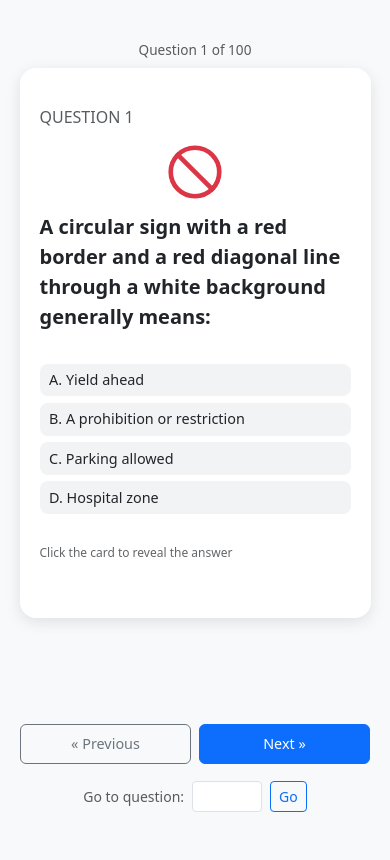
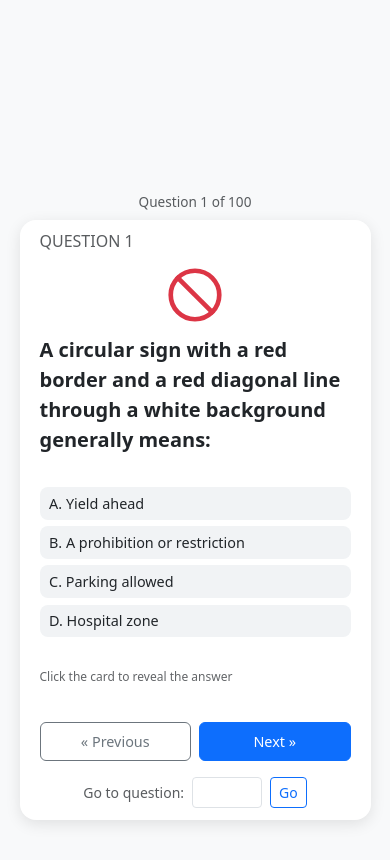
Before and after one commit to jktiempo269-com/reviewer, a website: page index.html in a window 390 px wide. Drawn offline with nearby package versions, Linux system fonts and the light colour scheme.

Commit message:
Added new Features

```diff
--- a/index.html
+++ b/index.html
@@ -91,6 +91,10 @@
     opacity: 0.7;
   }
 
+  .nav-controls {
+    margin-top: 1.25rem;
+  }
+
   /* --- Mobile responsiveness --- */
   @media (max-width: 576px) {
     body {
@@ -105,30 +109,19 @@
 
     .scene {
       width: 100%;
-      min-height: 380px;
+      min-height: 480px;
     }
 
     .flashcard {
-     min-height: auto;
+      min-height: 480px;
     }
 
     .card-face {
-      height: 550px;
+      height: 600px;
       padding: 1.25rem;
     }
     .card-back{
-        height: 550px;
-    }
-
-    .d-flex.gap-3.mt-4{
-       position: absolute;
-       bottom: 5rem;
-       padding-left: 20px;
-       padding-right: 20px;
-    }
-    .d-flex.gap-2.mt-3{
-        position: absolute;
-        bottom: 2rem;
+      height: 600px;
     }
 
     .sign-icon-wrap svg {
@@ -162,19 +155,19 @@
       font-size: 0.75rem;
     }
 
-    .d-flex.gap-3.mt-4 {
+    .nav-controls .d-flex.gap-3 {
       width: 100%;
       gap: 0.5rem !important;
     }
 
-    .d-flex.gap-3.mt-4 .btn {
+    .nav-controls .d-flex.gap-3 .btn {
       flex: 1 1 0;
       font-size: 0.9rem;
       padding: 0.5rem 0.5rem;
       white-space: nowrap;
     }
 
-    .d-flex.gap-2.mt-3 {
+    .nav-controls .d-flex.gap-2 {
       width: 100%;
       justify-content: center;
       flex-wrap: wrap;
@@ -187,7 +180,7 @@
 
   @media (max-width: 360px) {
     .scene, .flashcard {
-      min-height: 420px;
+      min-height: 520px;
     }
 
     .card-face {
@@ -206,7 +199,7 @@
 </head>
 <body>
 
-<div class="container d-flex flex-column justify-content-center align-items-center" style="min-height: 100vdh;">
+<div class="container d-flex flex-column justify-content-center align-items-center" style="min-height: 100vh;">
 
   <p class="text-muted mb-2" id="progress">Question 1 of 100</p>
 
@@ -218,6 +211,20 @@
         <p class="fs-5 fw-semibold" id="questionText"></p>
         <ul class="options-list" id="optionsList"></ul>
         <p class="hint-text mt-2">Click the card to reveal the answer</p>
+
+        <div class="nav-controls" onclick="event.stopPropagation()">
+          <div class="d-flex gap-3 justify-content-center">
+            <button class="btn btn-outline-secondary" id="prevBtn">&laquo; Previous</button>
+            <button class="btn btn-primary" id="nextBtn">Next &raquo;</button>
+          </div>
+
+          <div class="d-flex gap-2 mt-3 align-items-center justify-content-center">
+            <label for="jumpInput" class="text-muted small mb-0">Go to question:</label>
+            <input type="number" id="jumpInput" class="form-control form-control-sm" style="width: 90px;" min="1">
+            <button class="btn btn-sm btn-outline-primary" id="jumpBtn">Go</button>
+          </div>
+          <p class="text-danger small mt-1 mb-0 text-center" id="jumpError" style="display: none;"></p>
+        </div>
       </div>
       <div class="card-face card-back">
         <h6 class="mb-3">ANSWER</h6>
@@ -226,18 +233,6 @@
       </div>
     </div>
   </div>
-
-  <div class="d-flex gap-3 mt-4">
-    <button class="btn btn-outline-secondary" id="prevBtn">&laquo; Previous</button>
-    <button class="btn btn-primary" id="nextBtn">Next &raquo;</button>
-  </div>
-
-  <div class="d-flex gap-2 mt-3 align-items-center">
-    <label for="jumpInput" class="text-muted small mb-0">Go to question:</label>
-    <input type="number" id="jumpInput" class="form-control form-control-sm" style="width: 90px;" min="1">
-    <button class="btn btn-sm btn-outline-primary" id="jumpBtn">Go</button>
-  </div>
-  <p class="text-danger small mt-1 mb-0" id="jumpError" style="display: none;"></p>
 
 </div>
 
@@ -1440,7 +1435,6 @@
       answer: "A"
     },
   ];
-
   let currentIndex = 0;
 
   const flashcard = document.getElementById("flashcard");
```
